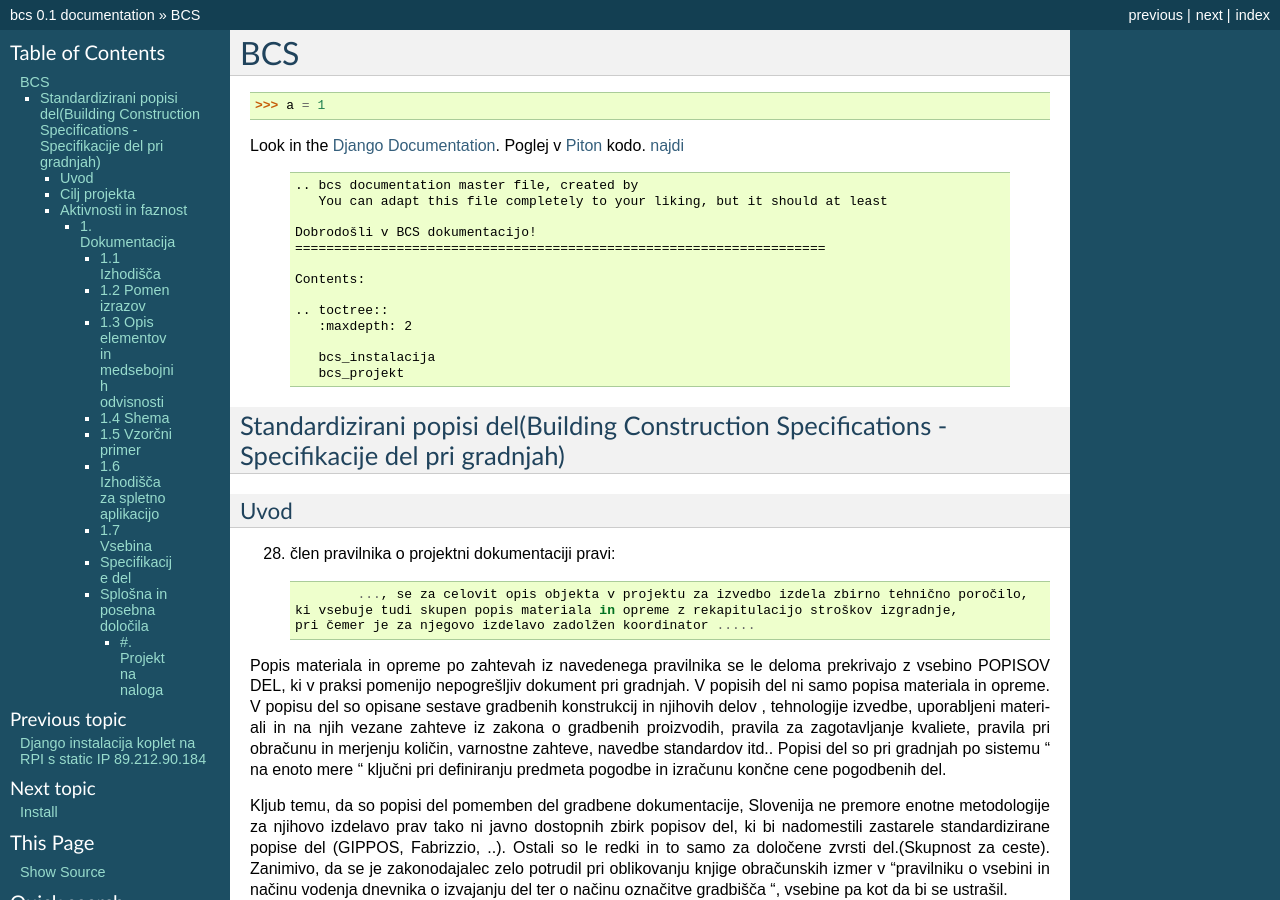
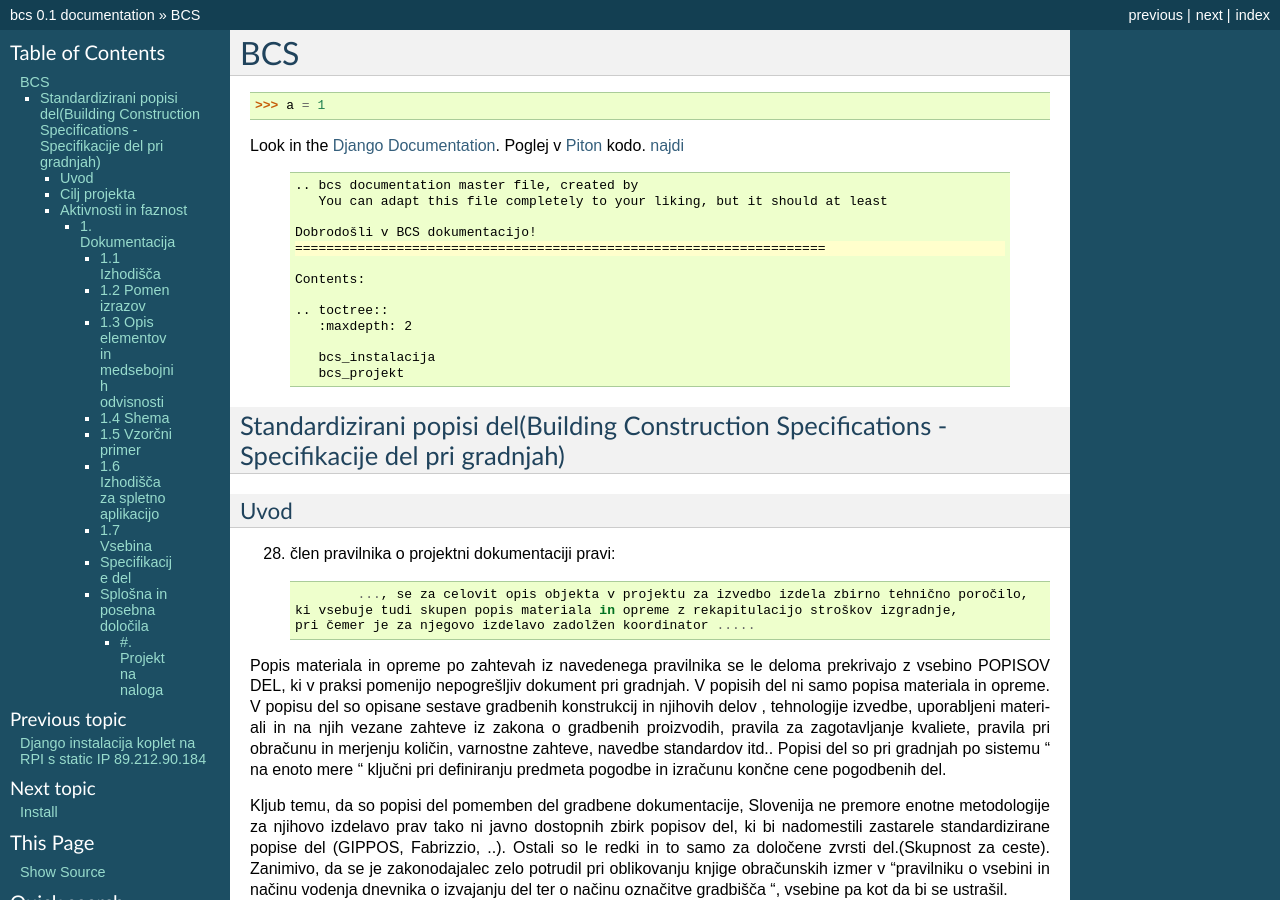
Before and after one commit to pavlovicr/bcs-staro, a Sphinx documentation site: the page built from docs/bcs_projekt.rst, in a window 1280 px wide and 900 px high. Built offline with Sphinx 7.4.7, drawn with Linux system fonts in a browser that asks for light colours; pages that are not in the unit, such as notebooks, are missing from menus; some of the changed lines change nothing that is shown.

Commit message:
kaj pa sedaj

```diff
--- a/docs/bcs_projekt.rst
+++ b/docs/bcs_projekt.rst
@@ -12,6 +12,7 @@ Poglej v Piton_ kodo.
 
 	.. literalinclude:: index.rst
 	   :lines: 1,3,5-15
+	   :emphasize-lines: 5
 
 
 Standardizirani popisi del(Building Construction Specifications - Specifikacije del pri gradnjah)
```
